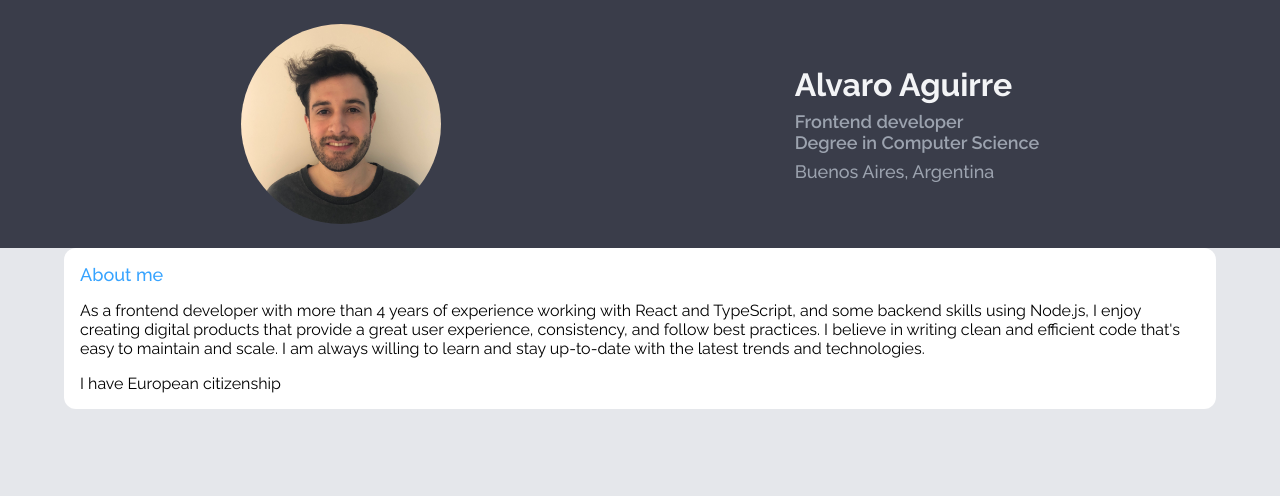
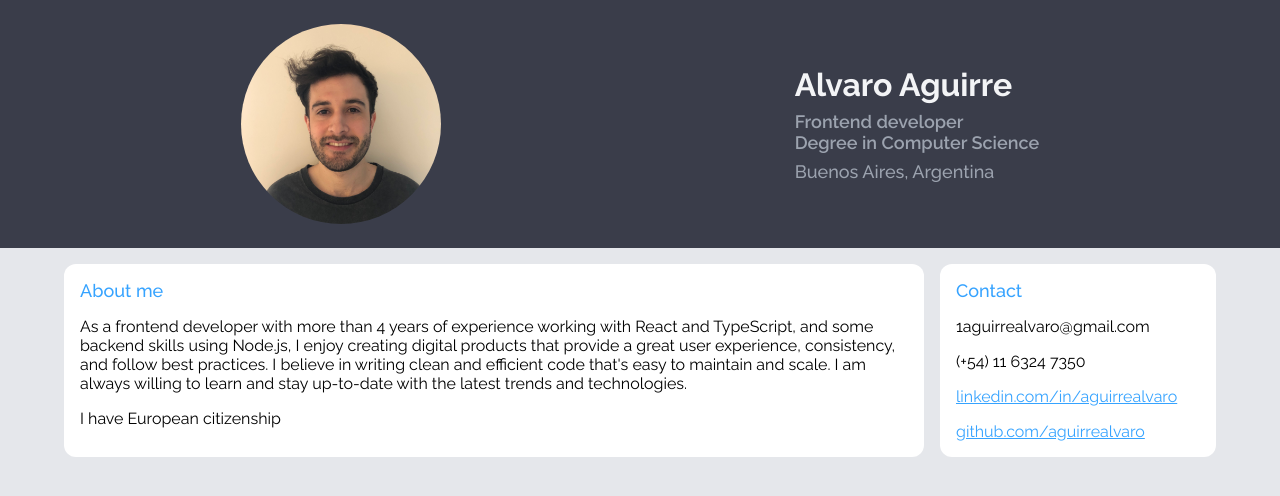
Before and after one commit to aguirrealvaro/cv, a Next.js app: page / in a window 1280 px wide. Shown: the top 496 px of the page. Built offline with nearby package versions, Linux system fonts and the light colour scheme.

Commit message:
Add contact

```diff
--- a/pages/index.tsx
+++ b/pages/index.tsx
@@ -1,6 +1,6 @@
 import Head from "next/head";
 import styled from "styled-components";
-import { About, Banner } from "@/components";
+import { About, Banner, Contact } from "@/components";
 import { Wrapper } from "@/css";
 
 const Home = () => {
@@ -12,7 +12,10 @@ const Home = () => {
       <Banner />
       <Main>
         <Wrapper>
-          <About />
+          <Grid>
+            <About />
+            <Contact />
+          </Grid>
         </Wrapper>
       </Main>
     </Container>
@@ -33,3 +36,13 @@ const Main = styled.main`
   //background-color: ${({ theme }) => theme.assets.bgPrimary};
   background-color: ${({ theme }) => theme.colors.grey[3]}; // TO DO: delete
 `;
+
+const Grid = styled.div`
+  margin: ${({ theme }) => theme.spacing[4]} 0;
+  display: grid;
+  grid-gap: ${({ theme }) => theme.spacing[4]};
+  grid-template-columns: repeat(4, 1fr);
+  grid-template-rows: auto;
+  grid-auto-rows: 1fr;
+  grid-template-areas: "about about about contact";
+`;
--- a/src/components/About/About.tsx
+++ b/src/components/About/About.tsx
@@ -1,18 +1,26 @@
 import { FunctionComponent } from "react";
-import { Card, CardParagraph, CardTitle } from "@/css";
+import styled from "styled-components";
+import { Card, CardText, CardTitle } from "@/css";
 
 export const About: FunctionComponent = () => {
   return (
-    <Card>
-      <CardTitle>About me</CardTitle>
-      <CardParagraph>
-        As a frontend developer with more than 4 years of experience working with React and
-        TypeScript, and some backend skills using Node.js, I enjoy creating digital products
-        that provide a great user experience, consistency, and follow best practices. I believe
-        in writing clean and efficient code that&apos;s easy to maintain and scale. I am always
-        willing to learn and stay up-to-date with the latest trends and technologies.
-      </CardParagraph>
-      <CardParagraph>I have European citizenship</CardParagraph>
-    </Card>
+    <Container>
+      <Card>
+        <CardTitle>About me</CardTitle>
+        <CardText>
+          As a frontend developer with more than 4 years of experience working with React and
+          TypeScript, and some backend skills using Node.js, I enjoy creating digital products
+          that provide a great user experience, consistency, and follow best practices. I
+          believe in writing clean and efficient code that&apos;s easy to maintain and scale. I
+          am always willing to learn and stay up-to-date with the latest trends and
+          technologies.
+        </CardText>
+        <CardText>I have European citizenship</CardText>
+      </Card>
+    </Container>
   );
 };
+
+const Container = styled.div`
+  grid-area: about;
+`;
--- /dev/null
+++ b/src/components/Contact/Contact.tsx
@@ -0,0 +1,41 @@
+import { FunctionComponent } from "react";
+import styled from "styled-components";
+import { Card, CardText, CardTitle } from "@/css";
+
+export const Contact: FunctionComponent = () => {
+  return (
+    <Container>
+      <Card>
+        <CardTitle>Contact</CardTitle>
+        <CardText>1aguirrealvaro@gmail.com</CardText>
+        <CardText>(+54) 11 6324 7350</CardText>
+        <CardText>
+          <Anchor
+            href="https://www.linkedin.com/in/aguirrealvaro"
+            target="_blank"
+            rel="noopener noreferrer"
+          >
+            linkedin.com/in/aguirrealvaro
+          </Anchor>
+        </CardText>
+        <CardText>
+          <Anchor
+            href="https://github.com/aguirrealvaro"
+            target="_blank"
+            rel="noopener noreferrer"
+          >
+            github.com/aguirrealvaro
+          </Anchor>
+        </CardText>
+      </Card>
+    </Container>
+  );
+};
+
+const Container = styled.div`
+  grid-area: contact;
+`;
+
+const Anchor = styled.a`
+  color: ${({ theme }) => theme.assets.primary};
+`;
--- /dev/null
+++ b/src/components/Contact/index.ts
@@ -0,0 +1 @@
+export { Contact } from "./Contact";
--- a/src/components/index.ts
+++ b/src/components/index.ts
@@ -1,2 +1,3 @@
 export { Banner } from "./Banner";
 export { About } from "./About";
+export { Contact } from "./Contact";
--- a/src/css/commonStyles.ts
+++ b/src/css/commonStyles.ts
@@ -22,6 +22,7 @@ export const Card = styled.div`
   background-color: ${({ theme }) => theme.assets.bgSecondary};
   padding: ${({ theme }) => theme.spacing[4]};
   border-radius: ${({ theme }) => theme.borderRadius.md};
+  height: 100%;
 `;
 
 export const CardTitle = styled.h4`
@@ -31,7 +32,7 @@ export const CardTitle = styled.h4`
   margin-bottom: ${({ theme }) => theme.spacing[4]};
 `;
 
-export const CardParagraph = styled.p`
+export const CardText = styled.p`
   margin-bottom: ${({ theme }) => theme.spacing[4]};
   &:last-child {
     margin-bottom: 0;
```
